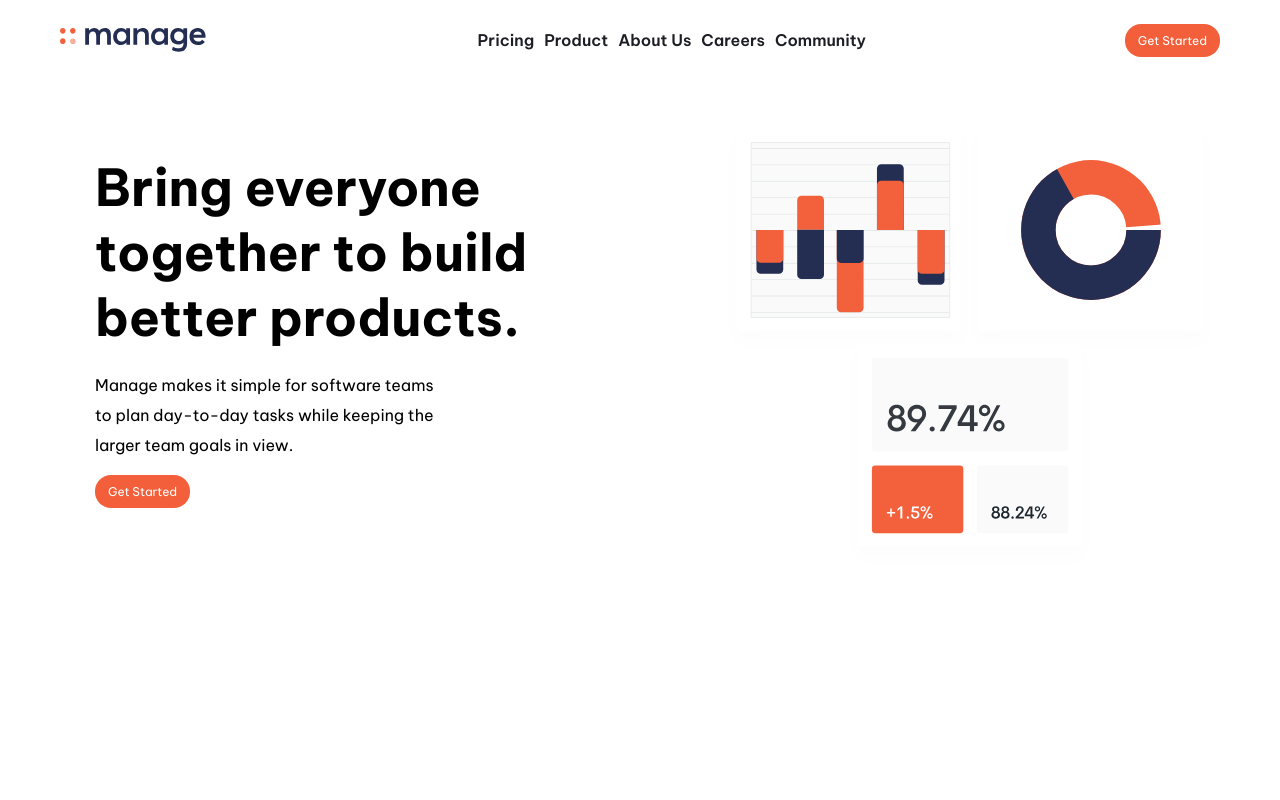
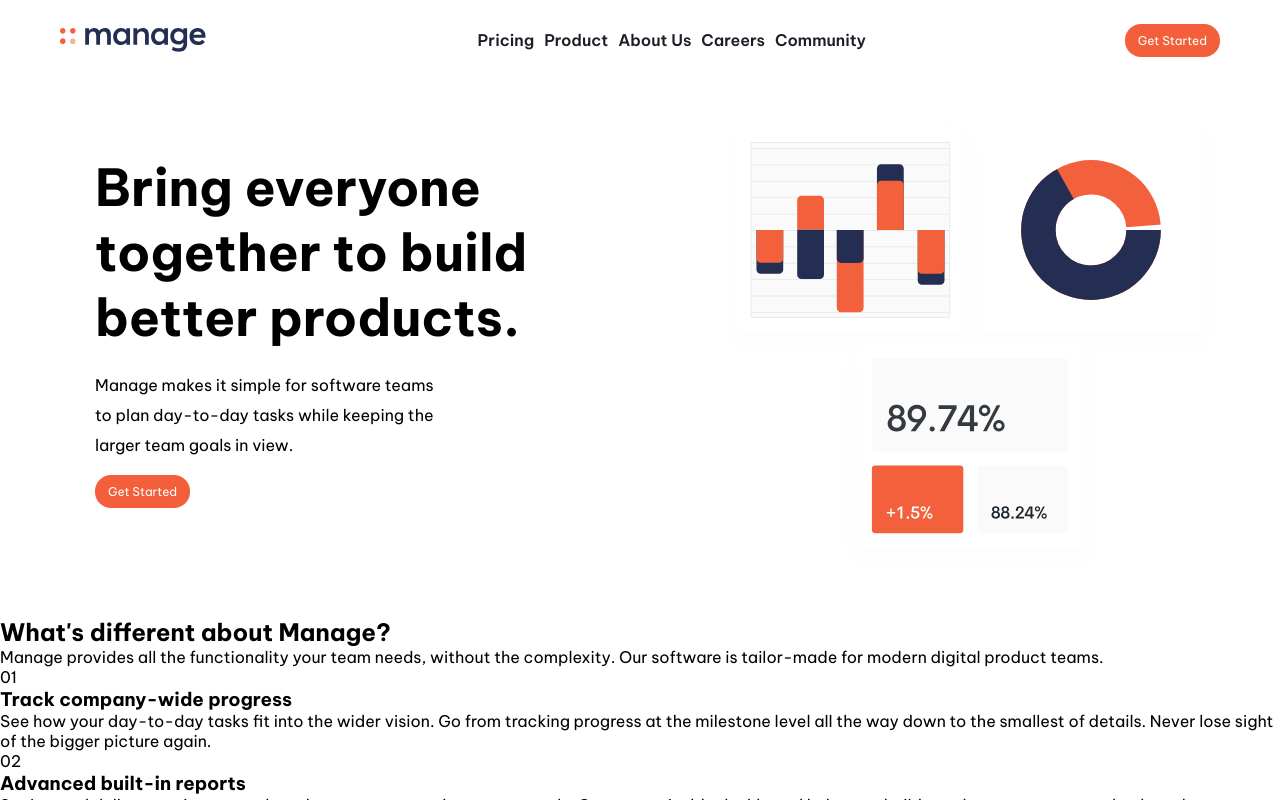
Before and after one commit to nouryy17/manage-landing-page, a React (Create React App) app: page / in a window 1280 px wide. Built offline with nearby package versions, Linux system fonts and the light colour scheme.

Commit message:
add featursSection Pert

```diff
--- a/src/App.js
+++ b/src/App.js
@@ -1,11 +1,13 @@
 import "./style/style.scss"
 import Header from "./component/header";
 import MainContent from "./component/MainContent"
+import FeaturesSection from "./component/FeaturesSection";
 function App() {
   return (
    <div>
     <Header></Header>
     <MainContent></MainContent>
+    <FeaturesSection></FeaturesSection>
    </div>
   );
 }
--- /dev/null
+++ b/src/component/FeaturesSection.js
@@ -0,0 +1,49 @@
+export default function () {
+    const features = [
+        {
+          id: 1,
+          num:"01",
+          title: 'Track company-wide progress',
+          description:
+            'See how your day-to-day tasks fit into the wider vision. Go from tracking progress at the milestone level all the way down to the smallest of details. Never lose sight of the bigger picture again.',
+        },
+        {
+          id: 2,
+          num:"02",
+          title: 'Advanced built-in reports',
+          description:
+            'Set internal delivery estimates and track progress toward company goals. Our customisable dashboard helps you build out the reports you need to keep key stakeholders informed.',
+        },
+        {
+          id: 3,
+          num:"03",
+          title: 'Everything you need in one place',
+          description:
+            'Stop jumping from one service to another to communicate, store files, track tasks, and share documents. Manage offers an all-in-one team productivity solution.',
+        },
+      ];
+      return(
+        <section className="featuresSection">
+          <div className="sectionText">
+          <h1 className="titel">What's different about Manage?</h1>
+          <p className="discription">
+          Manage provides all the functionality your team needs, without the complexity. Our software is tailor-made for modern digital product teams.
+          </p>
+          </div>
+
+               <div className="faeturesList">{
+                features.map((featur)=> (
+                    <div key={featur.id} className="feature-item">
+                        <span> {featur.num} </span>
+                        <div className="textList">
+
+
+                           <h3 className="feature-title">{featur.title}</h3>
+                           <p className="feature-description">{featur.description}</p>
+                        </div>
+                    </div>
+                ) )
+                } </div>
+        </section>
+      )
+}
```
